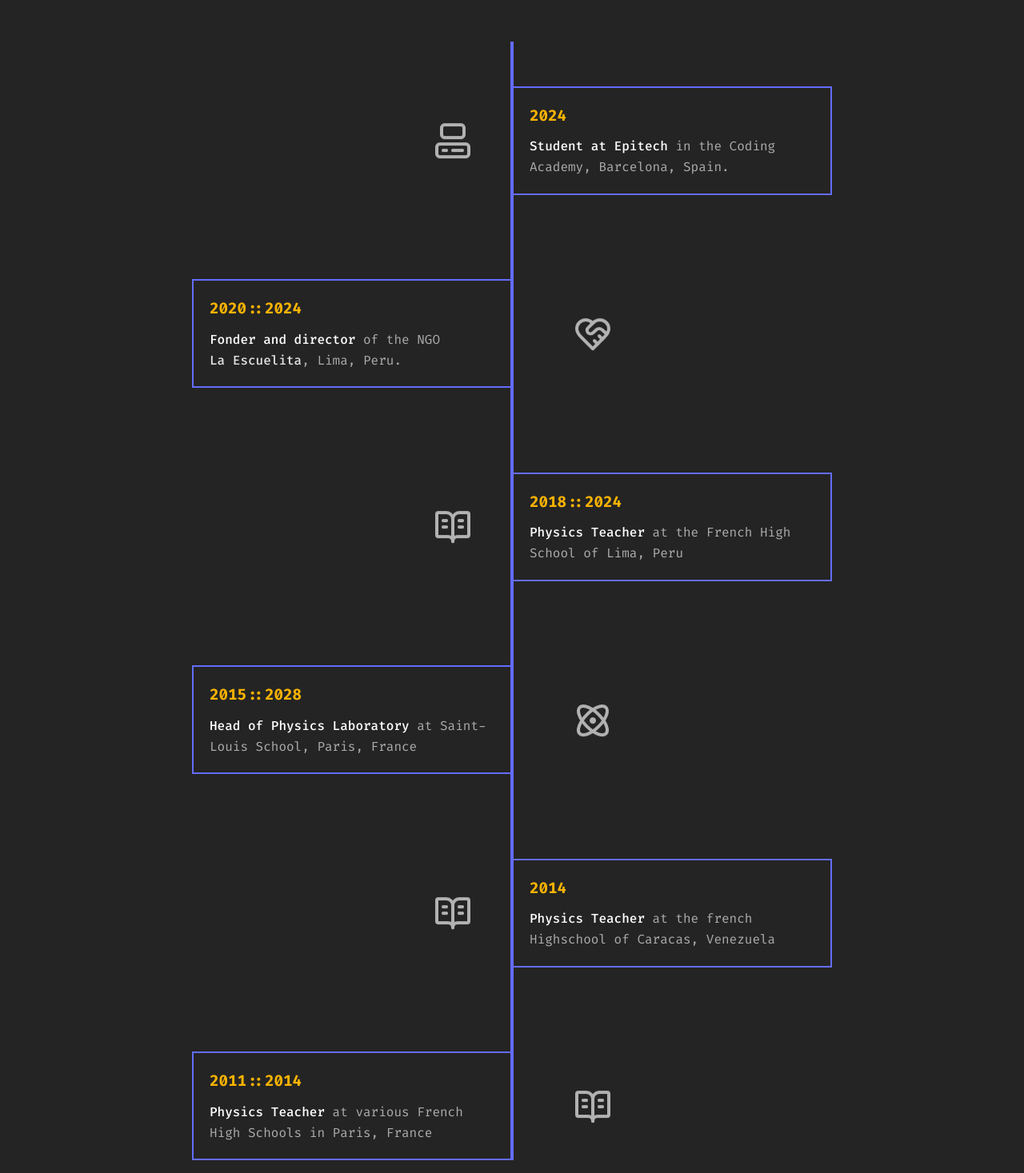
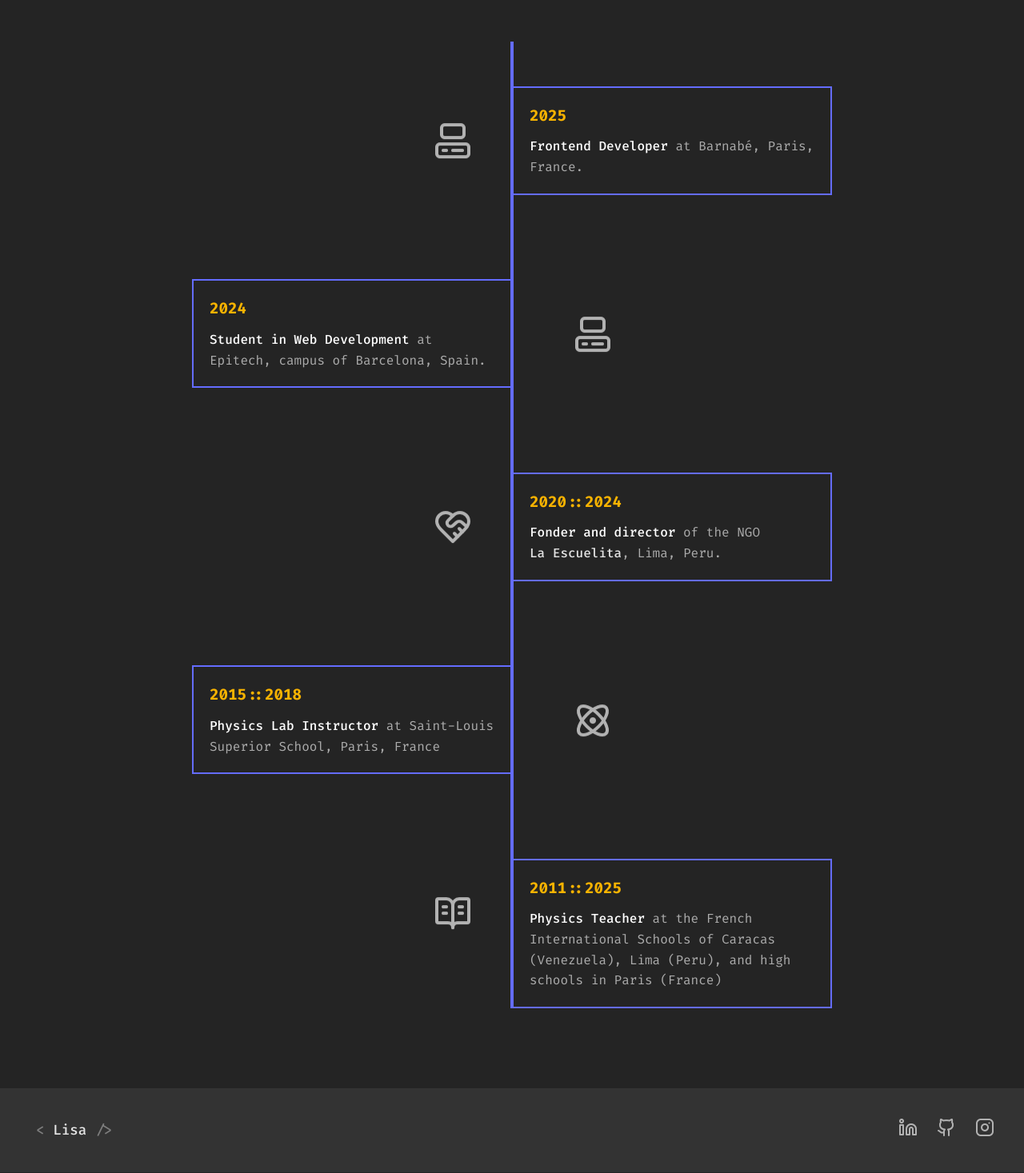
Before and after one commit to LisaRXN/portfolio_front, a React (Vite) app: page /about in a window 1280 px wide. Shown: the part 2236-3703 px from the top of the page at 80% size. Built offline with nearby package versions, Linux system fonts and the light colour scheme.

Commit message:
update CV and timeline component

```diff
--- a/src/components/Timeline.jsx
+++ b/src/components/Timeline.jsx
@@ -3,48 +3,41 @@ import { useEffect, useState } from "react";
 const events = [
   {
     id: 1,
+    date: "2025",
+    name:"Frontend Developer  ",
+    description: "at Barnabé, Paris, France.",
+    img: "/img/computer.png",
+  },
+  {
+    id: 2,
     date: "2024",
-    name:"Student at Epitech ",
-    description: "in the Coding Academy, Barcelona, Spain.",
+    name:"Student in Web Development",
+    description: "at Epitech, campus of Barcelona, Spain.",
     img: "/img/computer.png",
   },
   {
     id: 2,
     date: "2020::2024",
     name:"Fonder and director ",
-    description: "of the NGO <a href='https://laescuelita-lima.org'>La Escuelita</a>, Lima, Peru.",
+    description: "of the NGO <a href='https://la-escuelita.vercel.app/'>La Escuelita</a>, Lima, Peru.",
     img: "/img/handshake.png",
   },
   {
     id: 3,
-    date: "2018::2024",
-    name:"Physics Teacher ",
-    description: "at the French High School of Lima, Peru",
-    img: "/img/book.png",
+    date: "2015::2018",
+    name: "Physics Lab Instructor ",
+    description:"at Saint-Louis Superior School, Paris, France",
+    img: "/img/atom.png",
   },
   {
     id: 4,
-    date: "2015::2028",
-    name: "Head of Physics Laboratory ",
-    description:"at Saint-Louis School, Paris, France",
-    img: "/img/atom.png",
-  },
-  {
-    id: 5,
-    date: "2014",
+    date: "2011::2025",
     name:"Physics Teacher ",
     description:
-      "at the french Highschool of Caracas, Venezuela",
+      "at the French International Schools of Caracas (Venezuela), Lima (Peru), and high schools in Paris (France) ",
     img: "/img/book.png",
   },
-  {
-    id: 6,
-    date: "2011::2014",
-    name:"Physics Teacher ",
-    description:
-      "at various French High Schools in Paris, France",
-    img: "/img/book.png",
-  },
+
 ];
 
 export function Timeline() {
--- a/src/pages/About.jsx
+++ b/src/pages/About.jsx
@@ -106,7 +106,7 @@ export function About() {
             <div className="about-formation-card-description">
               <div className="about-formation-card-date">2024</div>
               <div className="about-formation-card-text">
-                Fullstack Development at the Coding Academy by Epitech,
+                Web and mobile application development (RNCP5) at Epitech,
                 Barcelona Campus, Spain.
               </div>
             </div>
@@ -118,7 +118,7 @@ export function About() {
             </div>
 
             <div className="about-formation-card-description">
-              <div className="about-formation-card-date">2005::2010</div>
+              <div className="about-formation-card-date">2005::2011</div>
               <div className="about-formation-card-text">
                 Master{"'"}s Degree in Physics and Chemistry, University of
                 Paris-Saclay, France.
```
Also changed, not shown: 1 other file (tests, documents, lock files or other folders).
